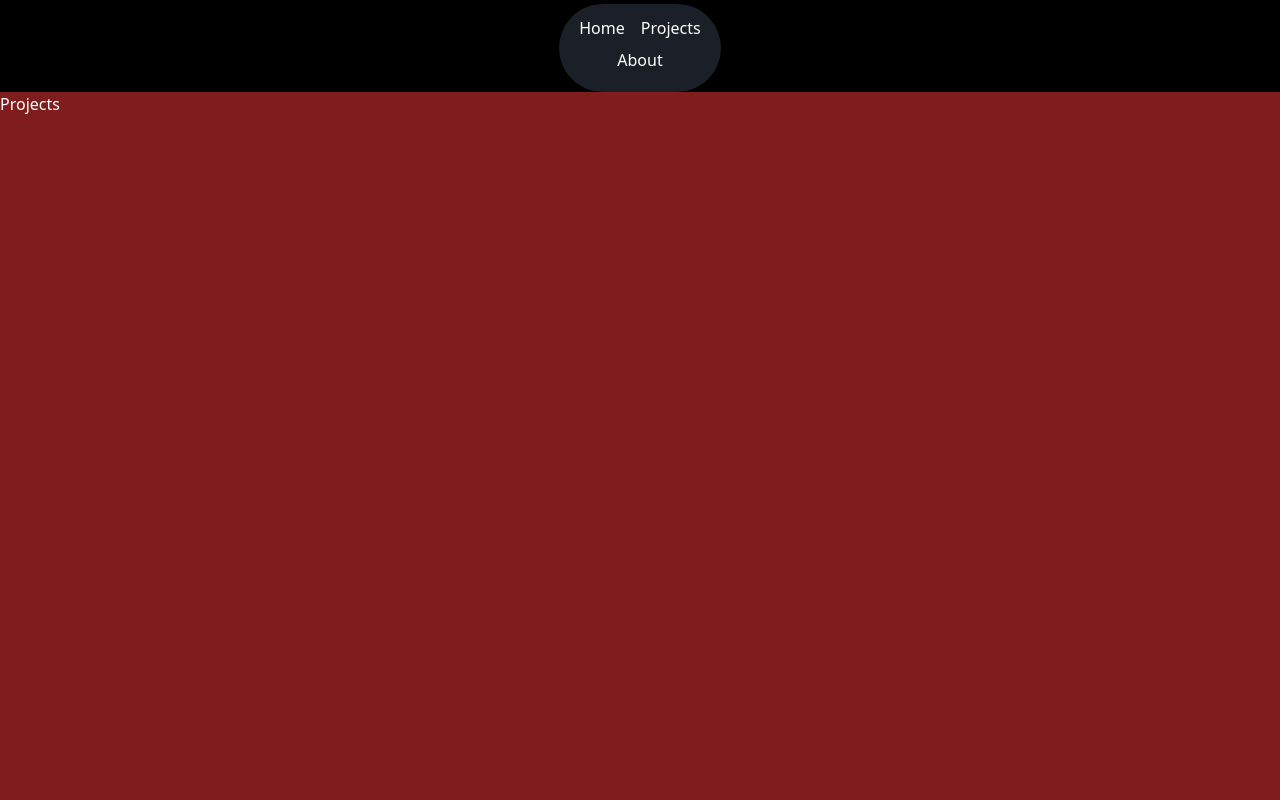
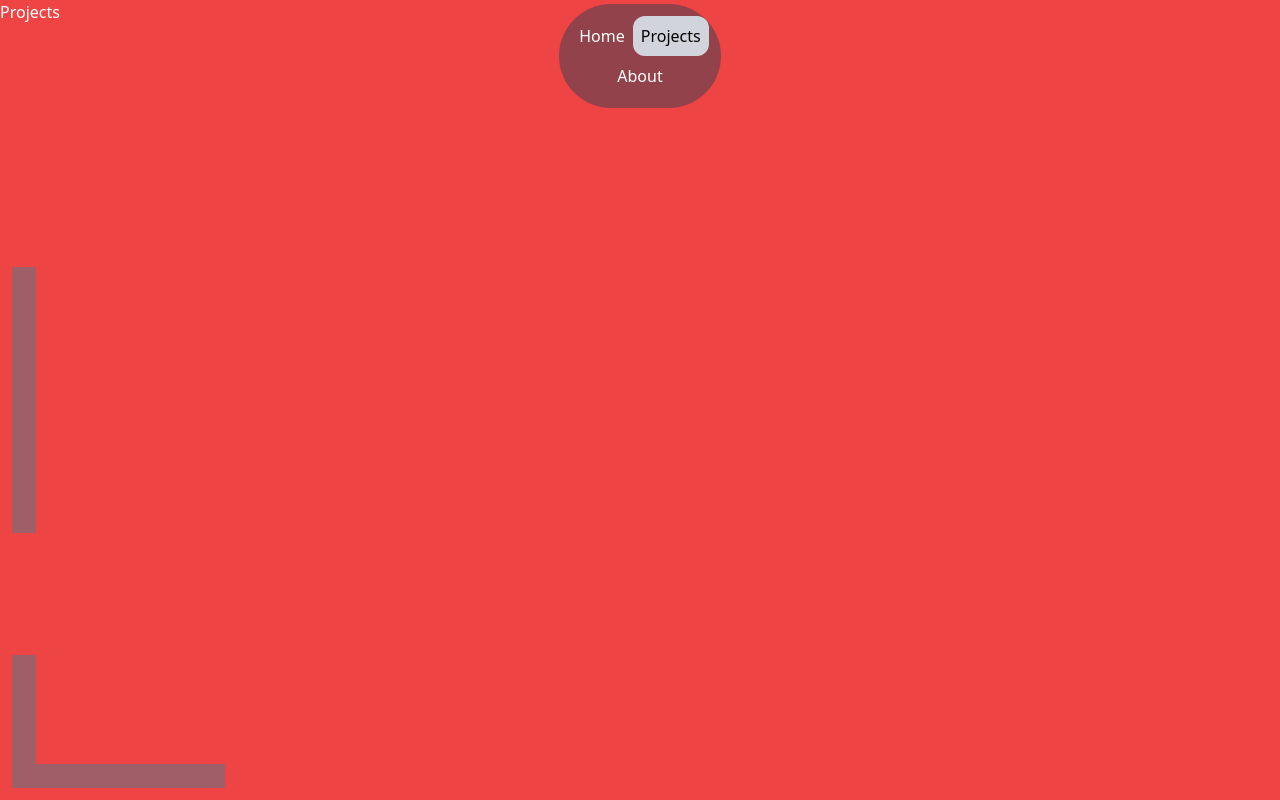
Before and after one commit to griffinbar123/PortfolioWebsite, a React (Create React App) app: page /projects in a window 1280 px wide. Built offline with nearby package versions, Linux system fonts and the light colour scheme.

Commit message:
almost got all page transitions done

```diff
--- a/src/App.tsx
+++ b/src/App.tsx
@@ -11,7 +11,7 @@ import { AnimatePresence } from 'framer-motion';
 function App() {
   const location =  useLocation();
   return (
-    <div className="overflow-hidden h-screen w-full bg-black text-white">
+    <div className="overflow-hidden h-screen w-full static bg-black text-white">
       <DirectionContextProvider>
       <Navbar/>
       <AnimatePresence >
--- a/src/components/About/About.tsx
+++ b/src/components/About/About.tsx
@@ -1,6 +1,8 @@
 import React, {useContext} from 'react';
 import {DirectionContext} from '../DirectionContext'
 import { motion} from 'framer-motion'
+import { Link } from 'react-router-dom';
+
 
 function About() {
   const {direction} = useContext(DirectionContext);
@@ -13,12 +15,12 @@ function About() {
       transition:{duration: 1.3  }
   };
 
-  const animateItem = {
-    initial : {opacity: 0} ,
-      animate: {opacity: 1},
-      exit:{opacity: 0},
-      transition:{duration: 1.6}
-  };
+  // const animateItem = {
+  //   initial : {opacity: 0} ,
+  //     animate: {opacity: 1},
+  //     exit:{opacity: 0},
+  //     transition:{duration: 1.6}
+  // };
 
   return (
       <motion.div
@@ -26,8 +28,39 @@ function About() {
       animate= {animation.animate}
       exit={animation.exit}
       transition={animation.transition}
-    className="bg-green-800 w-full h-full text-white" >
-      About
+      className="bg-green-500 w-full h-full overflow-hidden text-white pointer-events-none" >
+
+        <motion.button
+        whileHover={{scale: 1.4, x:60 ,y:26 ,opacity: 1}}
+        transition={{ease:"easeInOut"}}
+        className="absolute top-3 h-1/6 w-1/6 left-3 pointer-events-auto">
+          <Link to="/"
+          className=" h-full flex items-start border-2">
+            <motion.div className=" h-full ">
+              <motion.button className=" bg-gray-500 p-3 opacity-60 h-full "/>
+            </motion.div>
+            <motion.div className="w-full">
+              <motion.button className={` bg-gray-500 p-3 opacity-60 w-full`}/>
+            </motion.div>
+          </Link>
+        </motion.button>
+
+        <motion.button
+        whileHover={{scale: 1.4, x:-60 ,y:26 ,opacity: 1}}
+        transition={{ease:"easeInOut"}}
+        className="absolute top-3 border-2 h-1/6 w-1/6 right-3 pointer-events-auto">
+          <Link to="/projects"
+          className=" h-full flex flex-row-reverse">
+            <motion.div className=" h-full ">
+              <motion.button className=" bg-gray-500 p-3 opacity-60 h-full "/>
+            </motion.div>
+            <motion.div className="w-full">
+              <motion.button className={` bg-gray-500 p-3 opacity-60 w-full`}/>
+            </motion.div>
+          </Link>
+        </motion.button>
+
+
       </motion.div>
   )
 }
--- a/src/components/Home/Home.tsx
+++ b/src/components/Home/Home.tsx
@@ -1,6 +1,7 @@
 import React, {useContext} from 'react';
 import {DirectionContext} from '../DirectionContext'
 import { motion} from 'framer-motion'
+import { Link } from 'react-router-dom';
 
 
 
@@ -14,12 +15,12 @@ function Home() {
       transition:{duration: 1.5   }
   };
 
-  const animateItem = {
-    initial : {opacity: 0} ,
-      animate: {opacity: 1},
-      exit:{opacity: 0},
-      transition:{duration: 1.6}
-  };
+  // const animateItem = {
+  //   initial : {opacity: 0} ,
+  //     animate: {opacity: 1},
+  //     exit:{opacity: 0},
+  //     transition:{duration: 1.6}
+  // };
   // console.log(direction);
 
   return (
@@ -28,8 +29,29 @@ function Home() {
     animate= {animation.animate}
     exit={animation.exit}
     transition={animation.transition}
-    className="bg-yellow-500 w-full h-full text-white" >
+    className="bg-yellow-500 w-full h-full overflow-hidden text-white pointer-events-none" >
+      <Link to="/projects" className="absolute inset-y-0 z-60 right-3 h-full flex items-center flex-row-reverse">
+        <motion.button
+        whileHover={{scale: 1.4, x:-6 ,opacity: 1}}
+        transition={{ease:"easeInOut"}}
+        className=" bg-gray-500 p-3 h-1/3 opacity-60 pointer-events-auto"/>
+      </Link>
+      <motion.button
+      whileHover={{scale: 1.4, x:-60 ,y:-26 ,opacity: 1}}
+      transition={{ease:"easeInOut"}}
+      className="absolute bottom-3 h-1/6 w-1/6 right-3 pointer-events-auto">
+        <Link to="/about"
+        className=" h-full flex items-end flex-row-reverse">
+          <motion.div className=" h-full ">
+            <motion.button className=" bg-gray-500 p-3 opacity-60 h-full "/>
+          </motion.div>
+          <motion.div className="w-full">
+            <motion.button className={` bg-gray-500 p-3 opacity-60 w-full`}/>
+          </motion.div>
+        </Link>
+      </motion.button>
       Home
+
     </motion.div>
   )
 }
--- a/src/components/Navbar.tsx
+++ b/src/components/Navbar.tsx
@@ -1,42 +1,102 @@
 import React, {useContext} from 'react'
-import {Link} from 'react-router-dom'
+import {Link, useLocation} from 'react-router-dom'
 import {DirectionContext} from './DirectionContext'
 import useWindowDimensions from './/window'
+import { motion} from 'framer-motion'
+import {useState, useEffect  } from 'react'
 
 function Navbar() {
+  const location =  useLocation();
+
+  const selected_style = "p-2 hover:bg-gray-500 hover:text-black rounded-xl bg-gray-300 text-black";
+  const basic_style = "p-2 hover:bg-gray-500 hover:text-black rounded-xl";
   const { height, width } = useWindowDimensions();
   const {direction, setDirection} = useContext(DirectionContext);
+  const [home_style, setHomeStyle] = useState(selected_style  );
+  const [project_style, setProjectStyle] = useState(basic_style);
+  const [about_style, setAboutStyle] = useState(basic_style);
+
+  useEffect(() => {
+    if (location.pathname === "/") {
+      setHomeStyle(selected_style);
+      setProjectStyle(basic_style);
+      setAboutStyle(basic_style);
+      setDirection({
+        HomeStartX:direction.HomeStartX, HomeStartY:direction.HomeStartY,
+      ProjectsStartX:((width)), ProjectsStartY:0,
+      AboutStartX:width/2, AboutStartY:(height)
+      })
+    } else if (location.pathname === "/projects") {
+      setDirection({
+        HomeStartX:((width*-1)), HomeStartY:0,
+      ProjectsStartX:direction.ProjectsStartX, ProjectsStartY:direction.ProjectsStartY,
+      AboutStartX:((width*-1)/2), AboutStartY:(height)
+      })
+      setHomeStyle(basic_style);
+      setProjectStyle(selected_style);
+      setAboutStyle(basic_style);
+    } else if (location.pathname === "/about") {
+      setDirection({
+        HomeStartX:(-width/2), HomeStartY:height*-2.8,
+      ProjectsStartX:(width/2), ProjectsStartY:height*-2.8,
+      AboutStartX:direction.AboutStartX, AboutStartY:direction.AboutStartY
+      })
+      setHomeStyle(basic_style);
+      setProjectStyle(basic_style);
+      setAboutStyle(selected_style);
+    }
+  }, [location.pathname]);
+
   return (
-    <div className="flex flex-col justify-items-center items-center bg-inherit position-absolute pt-1">
+    <div className="absolute top-0 left-0 right-0  flex flex-col justify-items-center items-center bg-inherit pt-1">
       <div className="flex flex-col bg-gray-700 bg-opacity-50 justify-items-center items-center rounded-full p-3">
-      <div>
-        <Link to="/" className="p-2   hover:bg-gray-300 hover:text-black rounded-xl"
-        onClick={() => setDirection({
-          HomeStartX:direction.HomeStartX, HomeStartY:direction.HomeStartY,
-        ProjectsStartX:((width)), ProjectsStartY:0,
-        AboutStartX:width/2, AboutStartY:(height)
-        })}>
-          Home
-        </Link>
-        <Link to="/projects" className="p-2 hover:bg-gray-300 hover:text-black rounded-xl"
-        onClick={() => setDirection({
-          HomeStartX:((width*-1)), HomeStartY:0,
-        ProjectsStartX:direction.ProjectsStartX, ProjectsStartY:direction.ProjectsStartY,
-        AboutStartX:((width*-1)/2), AboutStartY:(height)
-        })}>
-          Projects
-        </Link>
+      <div className="flex justify-between">
+        <motion.div
+        className={home_style}
+        key="direction1"
+        >
+          <Link to="/"
+          onClick={() => {
+            setDirection({
+            HomeStartX:direction.HomeStartX, HomeStartY:direction.HomeStartY,
+          ProjectsStartX:((width)), ProjectsStartY:0,
+          AboutStartX:width/2, AboutStartY:(height)
+          })}}>
+            Home
+          </Link>
+        </motion.div>
+        <motion.div
+        className={project_style}
+        key="direction2"
+        >
+          <Link to="/projects"
+          onClick={() => {
+            setDirection({
+            HomeStartX:((width*-1)), HomeStartY:0,
+          ProjectsStartX:direction.ProjectsStartX, ProjectsStartY:direction.ProjectsStartY,
+          AboutStartX:((width*-1)/2), AboutStartY:(height)
+          })}}>
+            Projects
+          </Link>
+        </motion.div>
       </div>
-        <Link to="/about" className="p-2  hover:bg-gray-300 hover:text-black rounded-xl"
-        onClick={() => setDirection({
+      <motion.div
+      className={about_style}
+      key="direction3"
+      >
+        <Link to="/about"
+        onClick={() => {
+          setDirection({
           HomeStartX:(-width/2), HomeStartY:height*-2.8,
         ProjectsStartX:(width/2), ProjectsStartY:height*-2.8,
         AboutStartX:direction.AboutStartX, AboutStartY:direction.AboutStartY
-        })}>
+        })}}>
           About
         </Link>
+        </motion.div>
       </div>
       </div>
+
   )
 }
 
--- a/src/components/Projects/Projects.tsx
+++ b/src/components/Projects/Projects.tsx
@@ -1,6 +1,7 @@
 import React, {useContext} from 'react'
 import {DirectionContext} from '../DirectionContext'
 import { motion} from 'framer-motion'
+import { Link } from 'react-router-dom';
 
 
 function Projects() {
@@ -13,20 +14,41 @@ function Projects() {
       exit:{x:direction.ProjectsStartX, y:direction.ProjectsStartY, opacity: 0, transition:{duration: 0.5   }},
       transition:{duration: 1.5   }
   };
-  const animateItem = {
-    initial : {opacity: 0} ,
-      animate: {opacity: 1},
-      exit:{opacity: 0},
-      transition:{duration: 1.6}
-  };
+  // const animateItem = {
+  //   initial : {opacity: 0} ,
+  //     animate: {opacity: 1},
+  //     exit:{opacity: 0},
+  //     transition:{duration: 1.6}
+  // };
   return (
     <motion.div
       initial = {animation.initial}
       animate= {animation.animate}
       exit={animation.exit}
       transition={animation.transition}
-    className="bg-red-900 w-full h-full text-white" >
+      className="bg-red-500 w-full h-full overflow-hidden text-white pointer-events-none" >
+        <Link to="/" className="absolute inset-y-0 z-60 left-3 h-full flex items-center flex-row-reverse">
+          <motion.button
+          whileHover={{scale: 1.4, x:6 ,opacity: 1}}
+          transition={{ease:"easeInOut"}}
+          className=" bg-gray-500 p-3 h-1/3 opacity-60 pointer-events-auto"/>
+        </Link>
+        <motion.button
+        whileHover={{scale: 1.4, x:60 ,y:-26 ,opacity: 1}}
+        transition={{ease:"easeInOut"}}
+        className="absolute bottom-3 h-1/6 w-1/6 left-3 pointer-events-auto">
+          <Link to="/about"
+          className=" h-full flex items-end">
+            <motion.div className=" h-full ">
+              <motion.button className=" bg-gray-500 p-3 opacity-60 h-full "/>
+            </motion.div>
+            <motion.div className="w-full">
+              <motion.button className={` bg-gray-500 p-3 opacity-60 w-full`}/>
+            </motion.div>
+          </Link>
+        </motion.button>
         Projects
+
       </motion.div>
   )
 }
```
Lines whose indentation alone changed are shown as unchanged.
